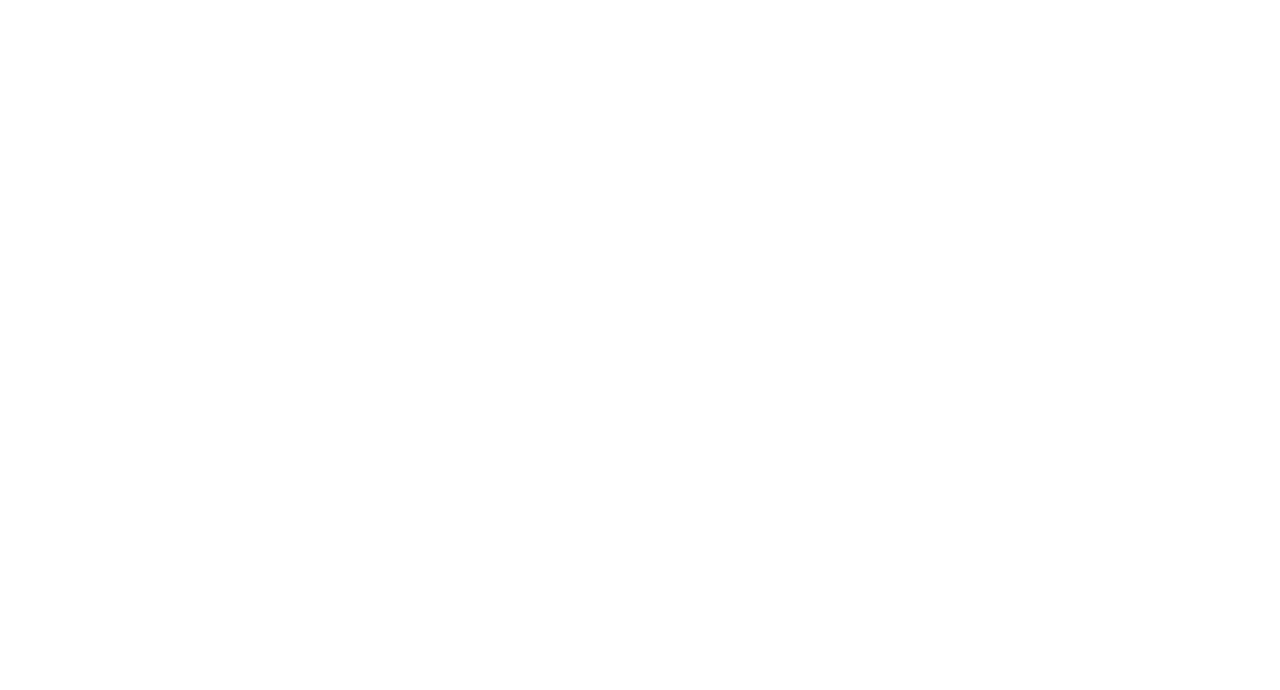
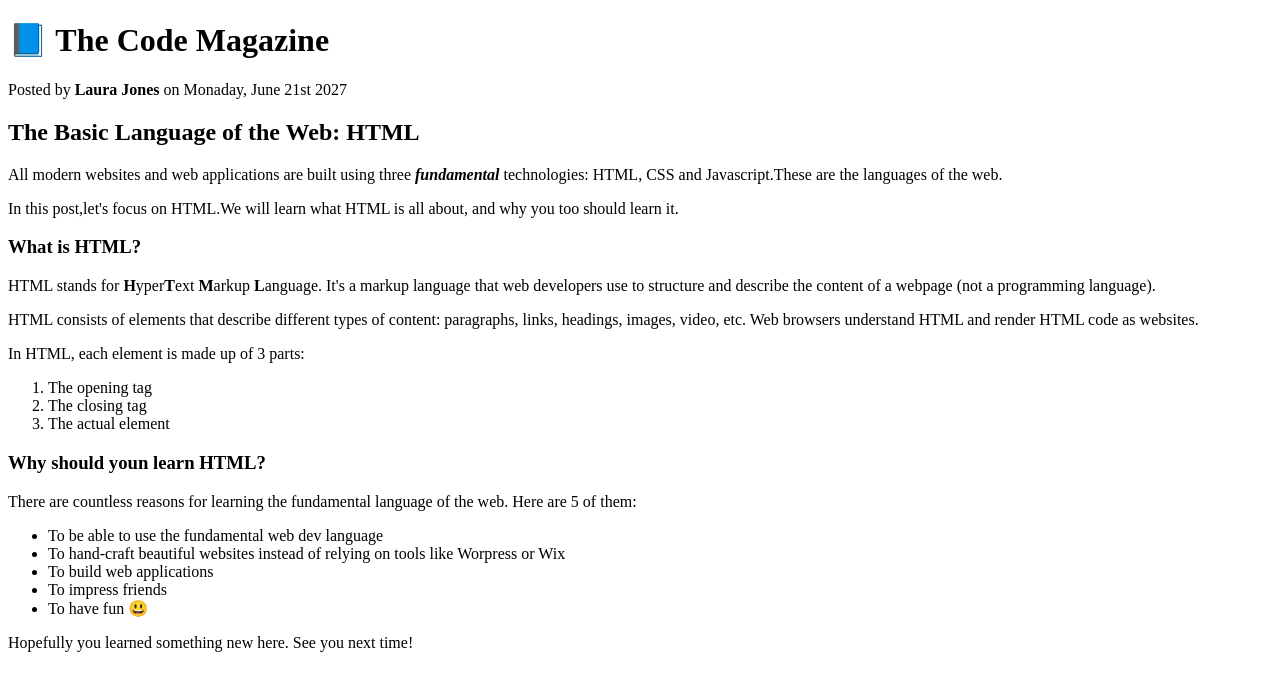
Before and after one commit to PavitrankMishra/Projects, a plain HTML site: page index.html in a window 1280 px wide. Drawn offline with Linux system fonts and the light colour scheme.

Commit message:
Initial commit

```diff
--- a/index.html
+++ b/index.html
@@ -1,13 +1,74 @@
 <!DOCTYPE html>
 <html lang="en">
-    <link rel="stylesheet" href="style.css">
-<head>
-    <meta charset="UTF-8">
-    <meta http-equiv="X-UA-Compatible" content="IE=edge">
-    <meta name="viewport" content="width=device-width, initial-scale=1.0">
-    <title>Document</title>
-</head>
-<body>
+  <link rel="stylesheet" href="style.css" />
+  <head>
+    <meta charset="UTF-8" />
+    <meta http-equiv="X-UA-Compatible" content="IE=edge" />
+    <meta name="viewport" content="width=device-width, initial-scale=1.0" />
+    <title>The Basic Language of the web: HTML</title>
+  </head>
+  <body>
+    <!-- <h1>The Basic Language of the Web: HTML</h1>
+    <h3>The Basic Language of the Web: HTML</h3>
+    <h4>The Basic Language of the Web: HTML</h4>
+    <h5>The Basic Language of the Web: HTML</h5>
+    <h6>The Basic Language of the Web: HTML</h6> -->
 
-</body>
+    <h1>📘 The Code Magazine</h1>
+    <p>Posted by <strong>Laura Jones</strong> on Monaday, June 21st 2027</p>
+    <h2>The Basic Language of the Web: HTML</h2>
+    <p>
+      All modern websites and web applications are built using three
+      <strong><em>fundamental</em></strong>
+      technologies: HTML, CSS and Javascript.These are the languages of the web.
+    </p>
+
+    <p>
+      In this post,let's focus on HTML.We will learn what HTML is all about, and
+      why you too should learn it.
+    </p>
+
+    <h3>What is HTML?</h3>
+
+    <p>
+      HTML stands for <strong>H</strong>yper<strong>T</strong>ext
+      <strong>M</strong>arkup <strong>L</strong>anguage. It's a markup language
+      that web developers use to structure and describe the content of a webpage
+      (not a programming language).
+    </p>
+
+    <p>
+      HTML consists of elements that describe different types of content:
+      paragraphs, links, headings, images, video, etc. Web browsers understand
+      HTML and render HTML code as websites.
+    </p>
+
+    <p>In HTML, each element is made up of 3 parts:</p>
+
+    <ol>
+      <li>The opening tag</li>
+      <li>The closing tag</li>
+      <li>The actual element</li>
+    </ol>
+
+    <h3>Why should youn learn HTML?</h3>
+
+    <p>
+      There are countless reasons for learning the fundamental language of the
+      web. Here are 5 of them:
+    </p>
+
+    <ul>
+      <li>To be able to use the fundamental web dev language</li>
+      <li>
+        To hand-craft beautiful websites instead of relying on tools like
+        Worpress or Wix
+      </li>
+      <li>To build web applications</li>
+      <li>To impress friends</li>
+      <li>To have fun 😃</li>
+    </ul>
+
+    <p>Hopefully you learned something new here. See you next time!</p>
+  </body>
 </html>
```
